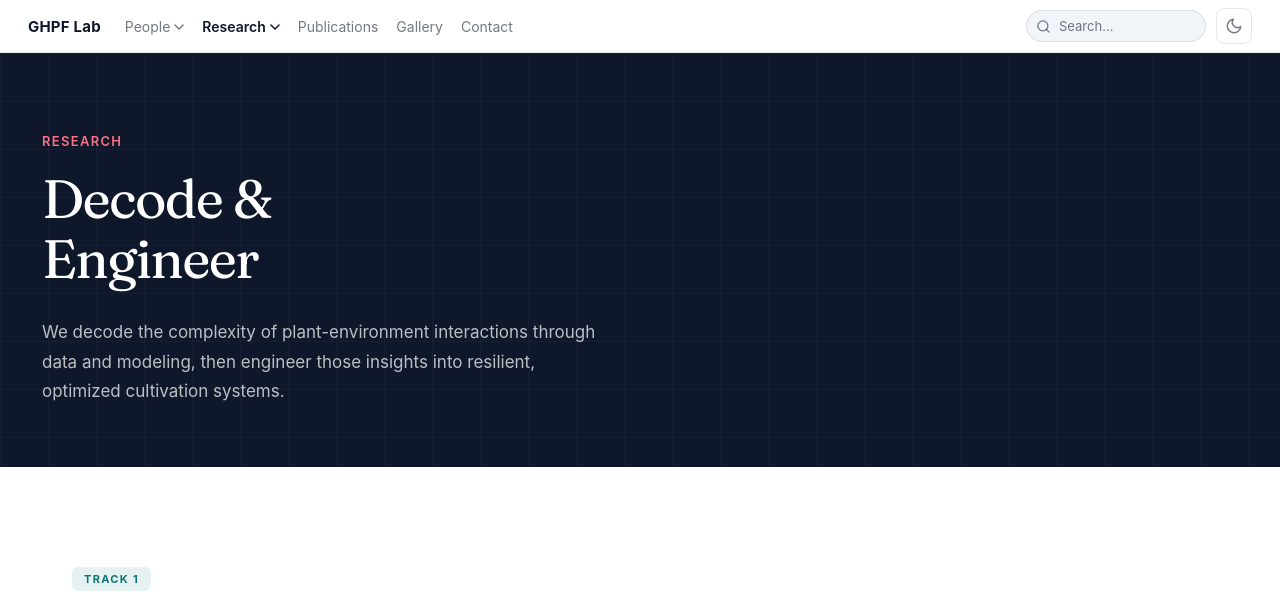
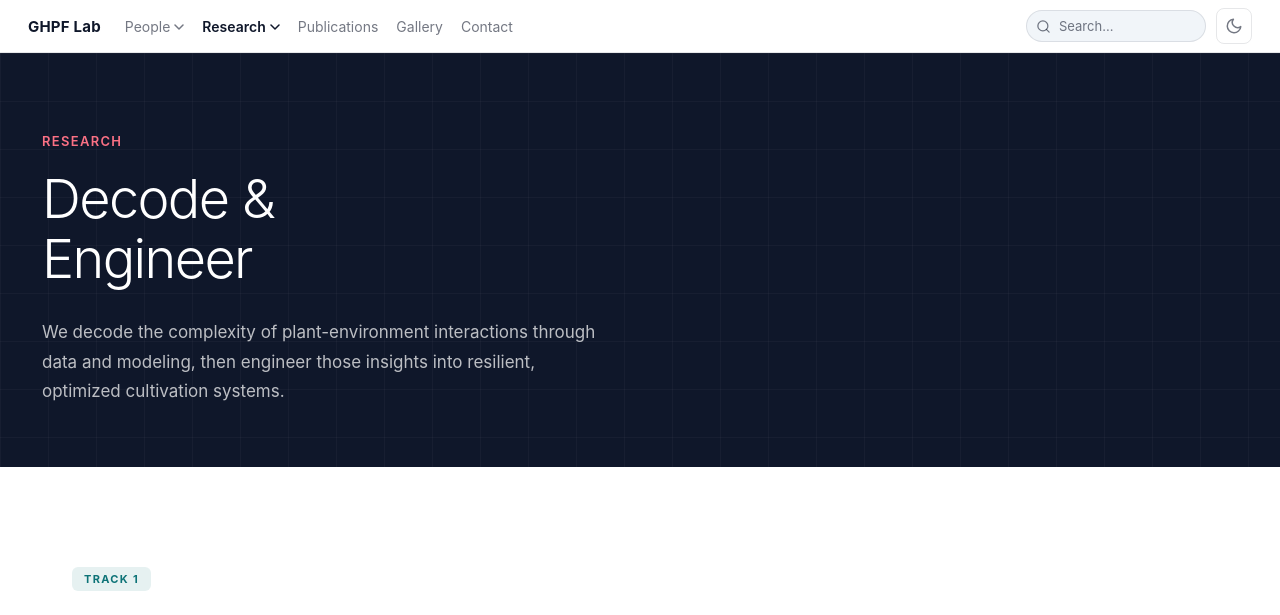
Before and after one commit to snughpf-alt/ghpf-lab-web-final-2, a Jekyll site: the page built from research.md, in a window 1280 px wide and 1400 px high. Shown: the top 615 px of the window. Built offline with Jekyll 4.4.1, drawn with Linux system fonts in a browser that asks for light colours; some web fonts are replaced.

Commit message:
Revert serif headings; use Pretendard site-wide

```diff
--- a/_layouts/default.html
+++ b/_layouts/default.html
@@ -10,11 +10,8 @@
   <meta http-equiv="X-Content-Type-Options" content="nosniff">
   <meta name="referrer" content="strict-origin-when-cross-origin">
 
-  <link rel="preconnect" href="https://fonts.googleapis.com">
-  <link rel="preconnect" href="https://fonts.gstatic.com" crossorigin>
   <link rel="preconnect" href="https://cdn.jsdelivr.net" crossorigin>
   <link rel="stylesheet" as="style" crossorigin href="https://cdn.jsdelivr.net/gh/orioncactus/pretendard@v1.3.9/dist/web/static/pretendard.min.css">
-  <link href="https://fonts.googleapis.com/css2?family=Fraunces:opsz,wght@9..144,400;9..144,500;9..144,600;9..144,700&family=Noto+Serif+KR:wght@500;600;700&display=swap" rel="stylesheet">
   <link rel="stylesheet" href="{{ '/assets/css/site.css' | relative_url }}">
 
   <!-- Prevent FOUC: apply saved theme before render -->
--- a/assets/css/site.scss
+++ b/assets/css/site.scss
@@ -3,7 +3,6 @@
 :root{
   /* ===== Typography ===== */
   --font-sans:'Pretendard','Pretendard Variable',-apple-system,BlinkMacSystemFont,system-ui,'Segoe UI',Roboto,'Helvetica Neue',Arial,sans-serif;
-  --font-display:'Fraunces','Noto Serif KR',Georgia,'Times New Roman',serif;
 
   --bg:#ffffff;
   --bg2:#f1f5f9;
@@ -69,14 +68,6 @@ body{
 }
 
 main{flex:1}
-
-/* =========================
-   DISPLAY HEADINGS (serif)
-   ========================= */
-h1,h2{
-  font-family:var(--font-display);
-  font-optical-sizing:auto;
-}
 
 /* =========================
    LINKS
```
